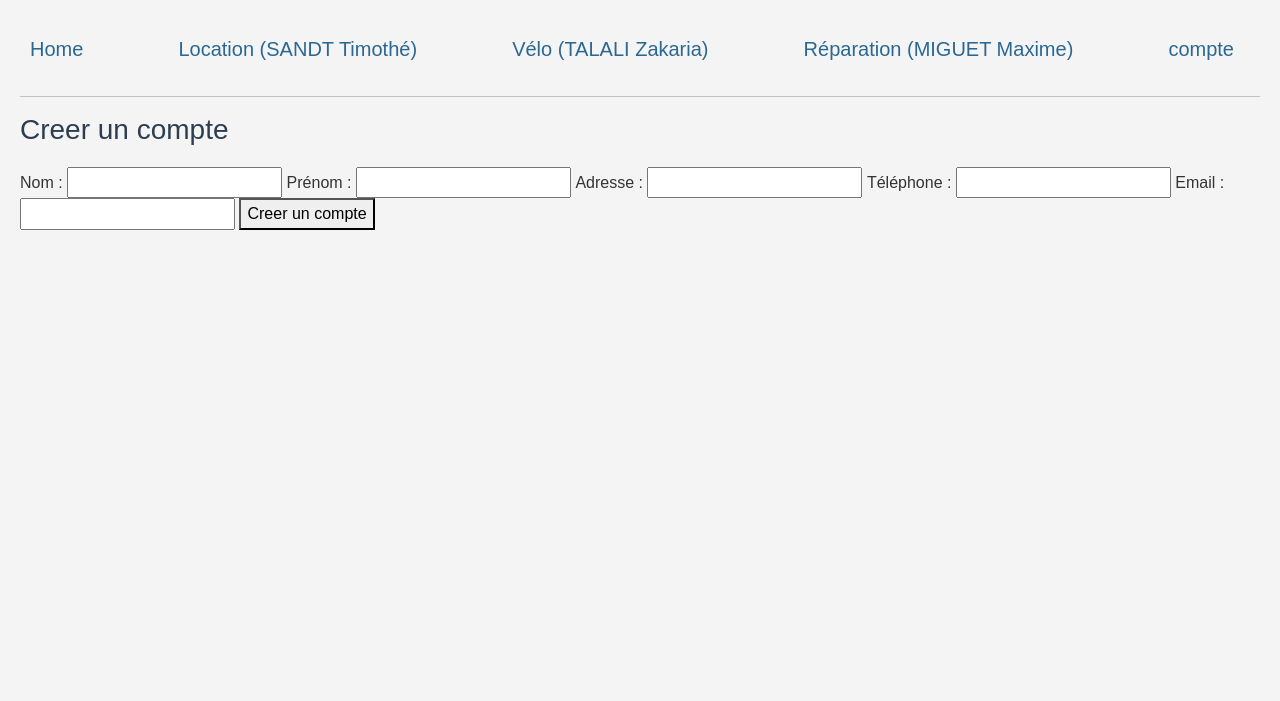
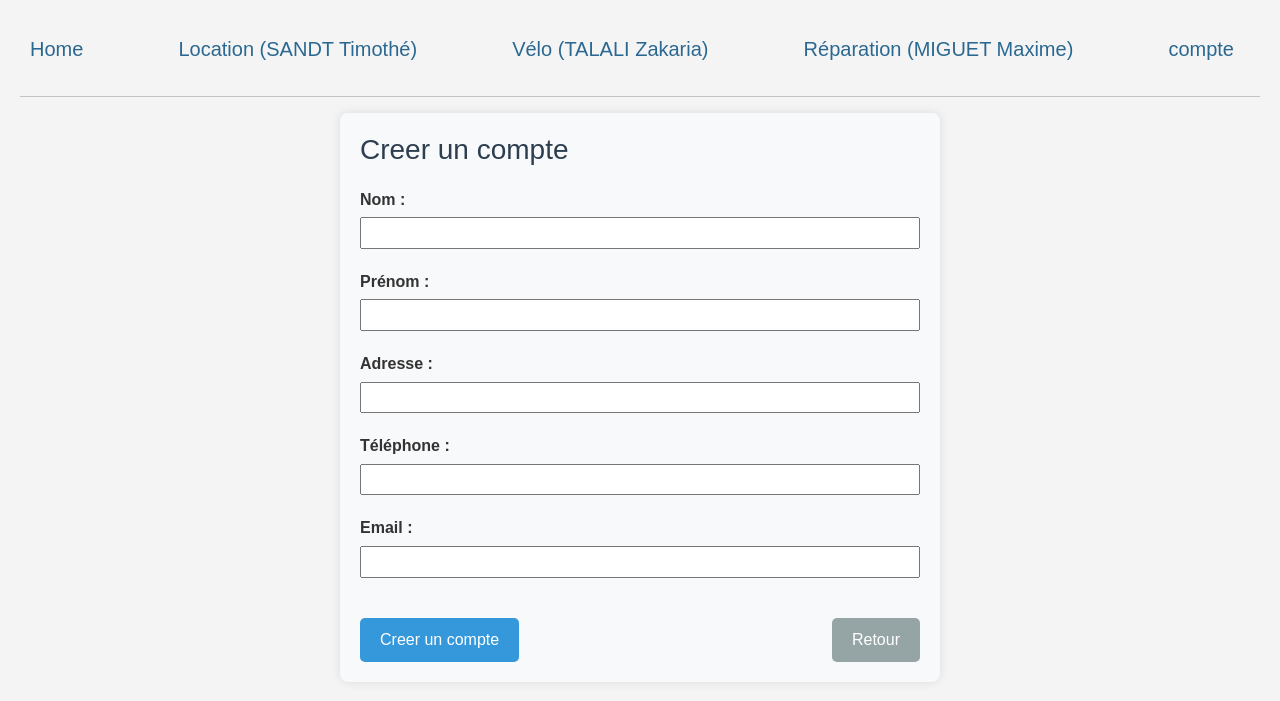
Before and after one commit to TimotheSandt/SAE1.03-1.04, a Flask app: page /compte/add in a window 1280 px wide. Shown: the top 701 px of the page. Run offline with Flask 3, Linux system fonts and the light colour scheme; some libraries are stand-ins or nearby versions.

Commit message:
style individu

```diff
--- a/www/templates/individu/add_individu.html
+++ b/www/templates/individu/add_individu.html
@@ -4,32 +4,47 @@
 Compte
 {% endblock %}
 
+{% block style %}
+    <link rel="stylesheet" href="{{ url_for('static', filename='css/form.css') }}">
+{% endblock %}
 
 {% block body %}
-
+<div class="form-container">
 
 <h3>Creer un compte</h3>
 
-<form action="/compte/add" method="POST">
+<form action="/compte/add" method="POST" class="edit-add-form">
 
 
+    <div class="form-group">
         <label for="nom">Nom : </label>
         <input type="text" name="nom" id="nom" required>
+    </div>
 
+    <div class="form-group">
         <label for="prenom">Prénom : </label>
         <input type="text" name="prénom" id="prenom" required>
+    </div>
 
+    <div class="form-group">
         <label for="adresse">Adresse : </label>
         <input type="text" name="adresse" id="adresse" required>
+    </div>
 
+    <div class="form-group">
         <label for="telephone">Téléphone : </label>
         <input type="text" name="telephone" id="telephone" required>
+    </div>
 
+    <div class="form-group">
         <label for="email">Email : </label>
         <input type="text" name="email" id="email" required>
+    </div>
 
-
-    <button type="submit">Creer un compte</button>
+    <div class="form-actions">
+        <button type="submit" class="btn btn-primary">Creer un compte</button>
+        <a href="/" class="btn btn-secondary">Retour</a>
+    </div>
 
 </form>
 
```
Lines whose indentation alone changed are shown as unchanged.
